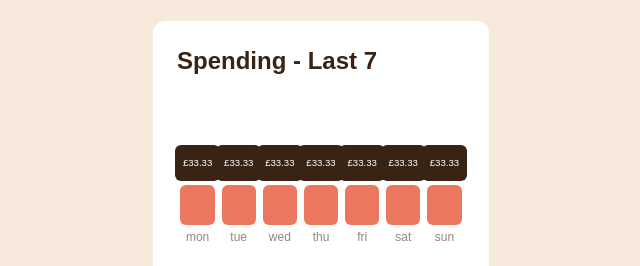
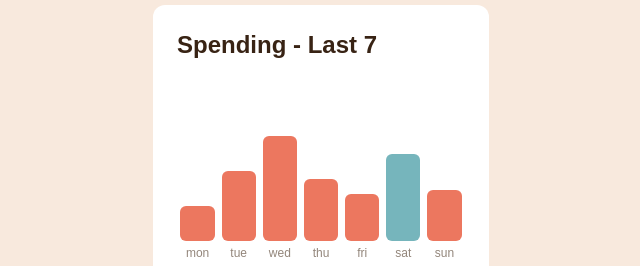
Before and after one commit to GrahamTheobald/expenses-chart-component-main, a website with bundled scripts: page index.html in a window 1280 px wide. Shown: the part 262-528 px from the top of the page, without its empty margins (319-959 px from the left). Built offline with nearby package versions, Linux system fonts and the light colour scheme.

Commit message:
interactive elements and dynamic sizing of the bars

```diff
--- a/css/tailwind.css
+++ b/css/tailwind.css
@@ -3,3 +3,7 @@
 @tailwind utilities;
 
 @import url('https://fonts.googleapis.com/css2?family=DM+Sans:wght@400;700&display=swap');
+
+.bar:hover+div {
+    display: block;
+}
--- a/index.html
+++ b/index.html
@@ -6,6 +6,7 @@
 
   <link rel="icon" type="image/png" sizes="32x32" href="./images/favicon-32x32.png">
   <link rel="stylesheet" href="css/styles.css">
+  <script src="script.js" type="module"></script>
   <title>Frontend Mentor | Expenses chart component</title>
 
 </head>
@@ -27,62 +28,62 @@
       <h2 class="text-2xl font-bold">
         Spending - Last 7
       </h2>
-      <div class="flex justify-between h-36">
-        <div class="flex flex-col-reverse items-center gap-1 min-w-0">
+      <div class="flex grow-1 justify-between h-44">
+        <div class="container flex flex-col-reverse items-center gap-1 flex-1 min-w-0">
           <p class="text-MediumBrown text-xs">
             mon
           </p>
-          <div class="h-10 bg-SoftRed rounded-md w-5/6">
+          <div data-day="1" class="bar h-10 bg-SoftRed hover:bg-SoftRedHov hover:cursor-pointer rounded-md w-5/6">
           </div>
-          <div class="p-2 rounded-md text-tiny bg-DarkBrown text-white">£33.33</div>
+          <div class="data hidden px-2 py-1 rounded-md text-tiny bg-DarkBrown text-white">£33.33</div>
         </div>
-        <div class="flex flex-col-reverse items-center gap-1 min-w-0">
+        <div class="container flex flex-col-reverse items-center gap-1 flex-1 min-w-0">
           <p class="text-MediumBrown text-xs">
             tue
           </p>
-          <div class="h-10 bg-SoftRed rounded-md w-5/6">
+          <div data-day="2" class="bar h-10 bg-Cyan hover:bg-CyanHov hover:cursor-pointer rounded-md w-5/6">
           </div>
-          <div class="p-2 rounded-md text-tiny bg-DarkBrown text-white">£33.33</div>
+          <div class="data hidden px-2 py-1 rounded-md text-tiny bg-DarkBrown text-white">£33.33</div>
         </div>
-        <div class="flex flex-col-reverse items-center gap-1 min-w-0">
+        <div class="container flex flex-col-reverse items-center gap-1 flex-1 min-w-0">
           <p class="text-MediumBrown text-xs">
             wed
           </p>
-          <div class="h-10 bg-SoftRed rounded-md w-5/6">
+          <div data-day="3" class="bar h-10 bg-SoftRed hover:bg-SoftRedHov hover:cursor-pointer rounded-md w-5/6">
           </div>
-          <div class="p-2 rounded-md text-tiny bg-DarkBrown text-white">£33.33</div>
+          <div class="data hidden px-2 py-1 rounded-md text-tiny bg-DarkBrown text-white">£33.33</div>
         </div>
-        <div class="flex flex-col-reverse items-center gap-1 min-w-0">
+        <div class="container flex flex-col-reverse items-center gap-1 flex-1 min-w-0">
           <p class="text-MediumBrown text-xs">
             thu
           </p>
-          <div class="h-10 bg-SoftRed rounded-md w-5/6">
+          <div data-day="4 "class="bar h-10 bg-SoftRed hover:bg-SoftRedHov hover:cursor-pointer rounded-md w-5/6">
           </div>
-          <div class="p-2 rounded-md text-tiny bg-DarkBrown text-white">£33.33</div>
+          <div class="data hidden px-2 py-1 rounded-md text-tiny bg-DarkBrown text-white">£33.33</div>
         </div>
-        <div class="flex flex-col-reverse items-center gap-1 min-w-0">
+        <div class="container flex flex-col-reverse items-center gap-1 flex-1 min-w-0">
           <p class="text-MediumBrown text-xs">
             fri
           </p>
-          <div class="h-10 bg-SoftRed rounded-md w-5/6">
+          <div data-day="5" class="bar h-10 bg-SoftRed hover:bg-SoftRedHov hover:cursor-pointer rounded-md w-5/6">
           </div>
-          <div class="p-2 rounded-md text-tiny bg-DarkBrown text-white">£33.33</div>
+          <div class="data hidden px-2 py-1 rounded-md text-tiny bg-DarkBrown text-white">£33.33</div>
         </div>
-        <div class="flex flex-col-reverse items-center gap-1 min-w-0">
+        <div class="container flex flex-col-reverse items-center gap-1 flex-1 min-w-0">
           <p class="text-MediumBrown text-xs">
             sat
           </p>
-          <div class="h-10 bg-SoftRed rounded-md w-5/6">
+          <div data-day="6" class="bar h-10 bg-SoftRed hover:bg-SoftRedHov rounded-md w-5/6">
           </div>
-          <div class="p-2 rounded-md text-tiny bg-DarkBrown text-white">£33.33</div>
+          <div class="data hidden px-2 py-1 rounded-md text-tiny bg-DarkBrown text-white">£33.33</div>
         </div>
-        <div class="flex flex-col-reverse items-center gap-1 min-w-0">
+        <div class="container flex flex-col-reverse items-center gap-1 flex-1 min-w-0">
           <p class="text-MediumBrown text-xs">
             sun
           </p>
-          <div class="h-10 bg-SoftRed rounded-md w-5/6">
+          <div data-day="7" class="bar h-10 bg-SoftRed hover:bg-SoftRedHov hover:cursor-pointer rounded-md w-5/6">
           </div>
-          <div class="p-2 rounded-md text-tiny bg-DarkBrown text-white">£33.33</div>
+          <div class="data hidden px-2 py-1 rounded-md text-tiny bg-DarkBrown text-white">£33.33</div>
         </div>
       </div>
       <div class="flex justify-between border-Cream border-t-2 pt-6">
--- /dev/null
+++ b/script.js
@@ -0,0 +1,29 @@
+import data from './data.json' assert {type: 'json'}
+
+const containers = document.querySelectorAll('.container')
+const today = new Date().getDay()
+
+containers.forEach(container => {
+    renderBar(container)
+})
+
+function renderBar(container) {
+    const bar = container.querySelector('.bar')
+    const day = container.querySelector('p').textContent.trim()
+    const hover = container.querySelector('.data')
+    const amount = data.find(d => d.day == day).amount
+    hover.textContent = amount
+    bar.style.height = `${amount * 2}px`
+    barStyle(bar)
+}
+
+function barStyle(bar) {
+    if (bar.dataset.day == today) {
+        bar.classList.remove("bg-SoftRed", "hover:bg-SoftRedHov")
+        bar.classList.add("bg-Cyan", "hover:bg-CyanHov")
+    }
+    else {
+        bar.classList.remove("bg-Cyan", "hover:bg-CyanHov")
+        bar.classList.add("bg-SoftRed", "hover:bg-SoftRedHov")
+    }
+}
--- a/tailwind.config.js
+++ b/tailwind.config.js
@@ -8,7 +8,9 @@ module.exports = {
       },
       colors: {
         SoftRed: 'hsl(10, 79%, 65%)',
+        SoftRedHov: 'hsl(10, 79%, 75%)',
         Cyan: 'hsl(186, 34%, 60%)',
+        CyanHov: 'hsl(186, 34%, 70%)',
         DarkBrown: 'hsl(25, 47%, 15%)',
         MediumBrown: 'hsl(28, 10%, 53%)',
         Cream: 'hsl(27, 66%, 92%)',
```
Also changed, not shown: README-template.md (deleted), README.md, Screenshot 2022-09-17 at 16.03.51.png (added), css/styles.css.
